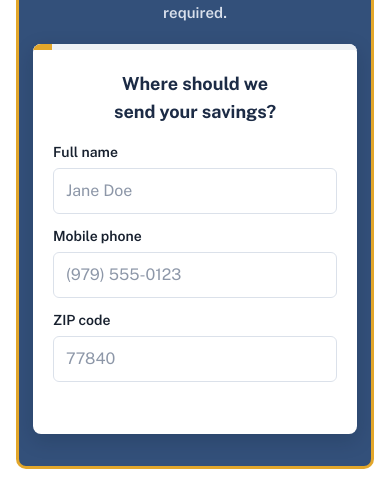
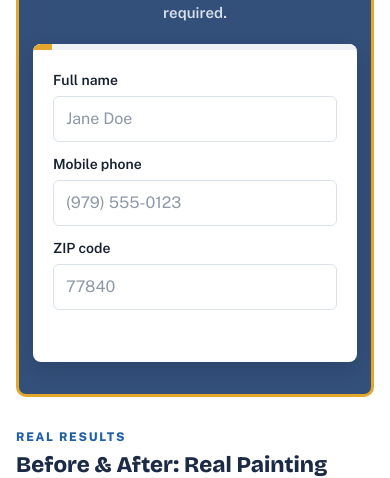
Before and after one commit to MasonMcCumber/Pro-Edge-Painting, a React (Vite) app: page / in a window 390 px wide. Shown: the part 219-697 px from the top of the page. Built offline with nearby package versions, Linux system fonts and the light colour scheme.

Commit message:
Form starts straight at name/phone/ZIP (drop heading)

```diff
--- a/src/components/InstantForm.tsx
+++ b/src/components/InstantForm.tsx
@@ -131,8 +131,7 @@ const InstantForm = forwardRef<HTMLDivElement, { offer: string }>(function Insta
               else setTouched({ full_name: true, phone: true, postal_code: true });
             }}
           >
-            <h2 className="text-lg md:text-xl font-bold text-pep-navy text-center">Where should we send your savings?</h2>
-            <div className="mt-4 space-y-3">
+            <div className="space-y-3">
               {CONTACT_FIELDS.map((f) => {
                 const bad = touched[f.key] && !VALID[f.key](contact[f.key]);
                 return (
```
